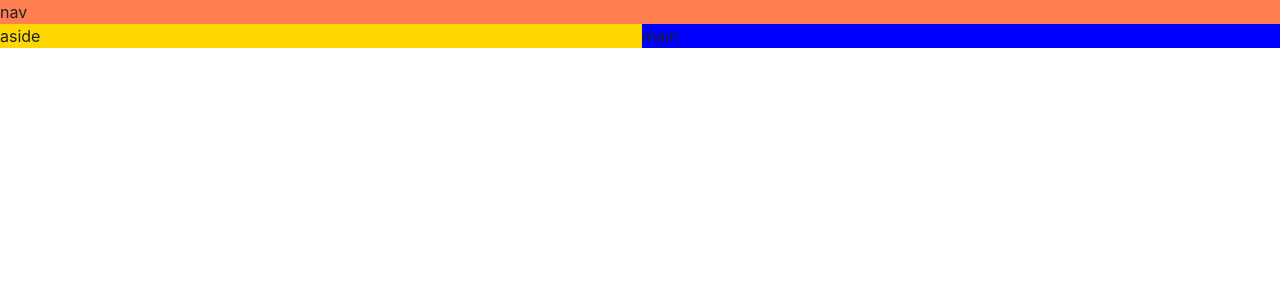
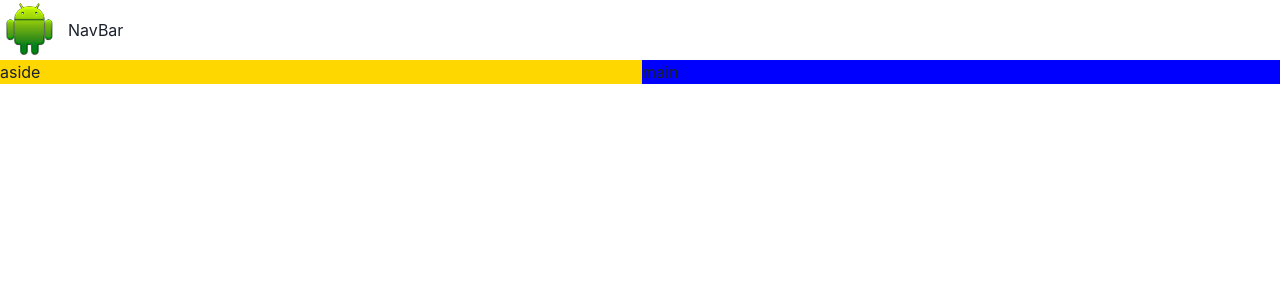
Before and after one commit to valyempire/game-platform-react, a React (Vite) app: page / in a window 1280 px wide. Shown: the top 300 px of the page. Built offline with nearby package versions, Linux system fonts and the light colour scheme.

Commit message:
Build a navbar

```diff
--- a/src/App.tsx
+++ b/src/App.tsx
@@ -1,4 +1,5 @@
 import { Grid, GridItem, Show } from "@chakra-ui/react";
+import { NavBar } from "./components/NavBar";
 
 export const App = () => {
   return (
@@ -9,8 +10,8 @@
           lg: `"nav nav" "aside main"`,
         }}
       >
-        <GridItem area="nav" bg="coral">
-          nav
+        <GridItem area="nav">
+          <NavBar />
         </GridItem>
         <Show above="lg">
           <GridItem area="aside" bg="gold">
--- /dev/null
+++ b/src/components/NavBar.tsx
@@ -0,0 +1,11 @@
+import { HStack, Image, Text } from "@chakra-ui/react";
+import logo from "../assets/logo.png";
+
+export const NavBar = () => {
+  return (
+    <HStack>
+      <Image src={logo} boxSize="60px" />
+      <Text>NavBar</Text>
+    </HStack>
+  );
+};
```
Also changed, not shown: src/assets/logo.png (added).
